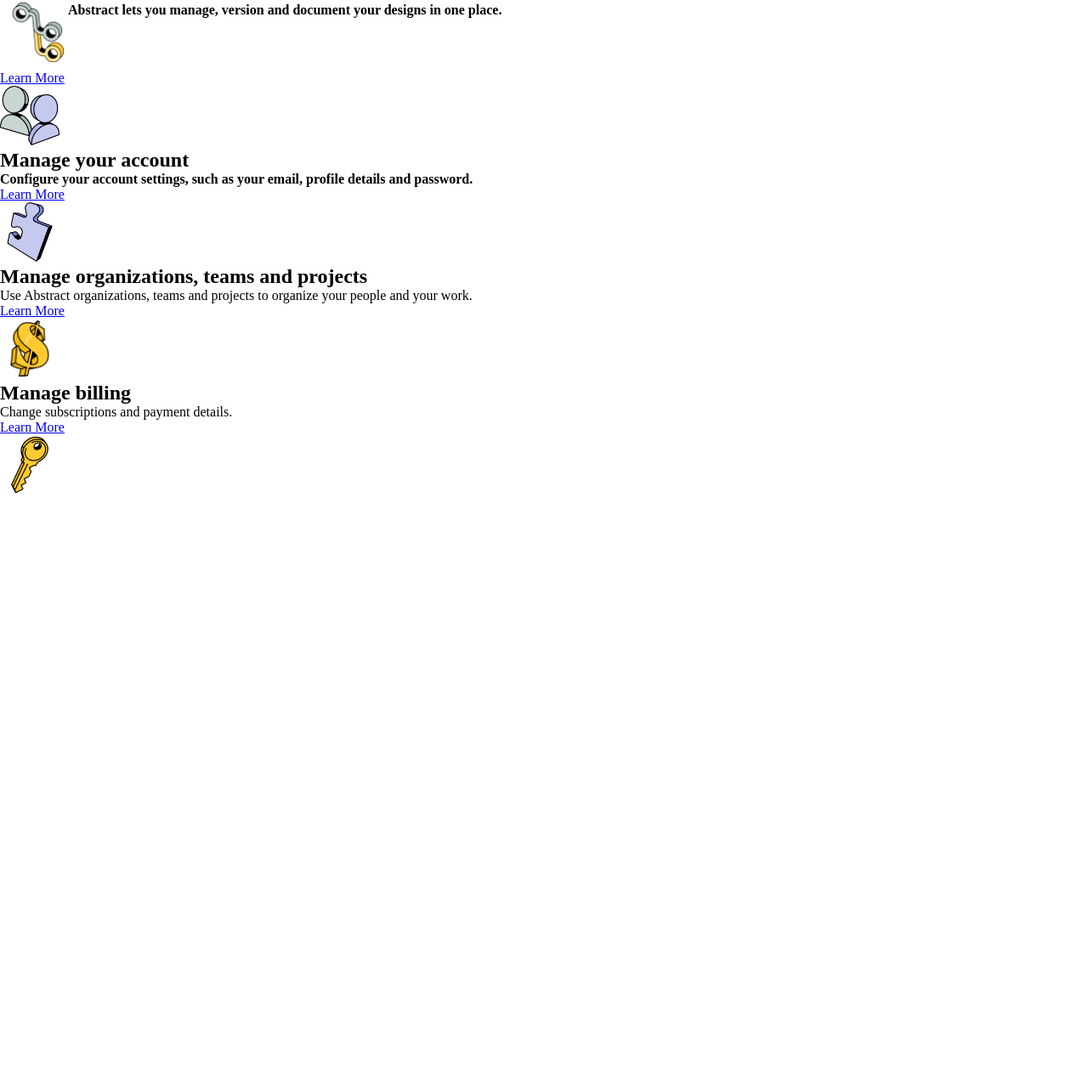
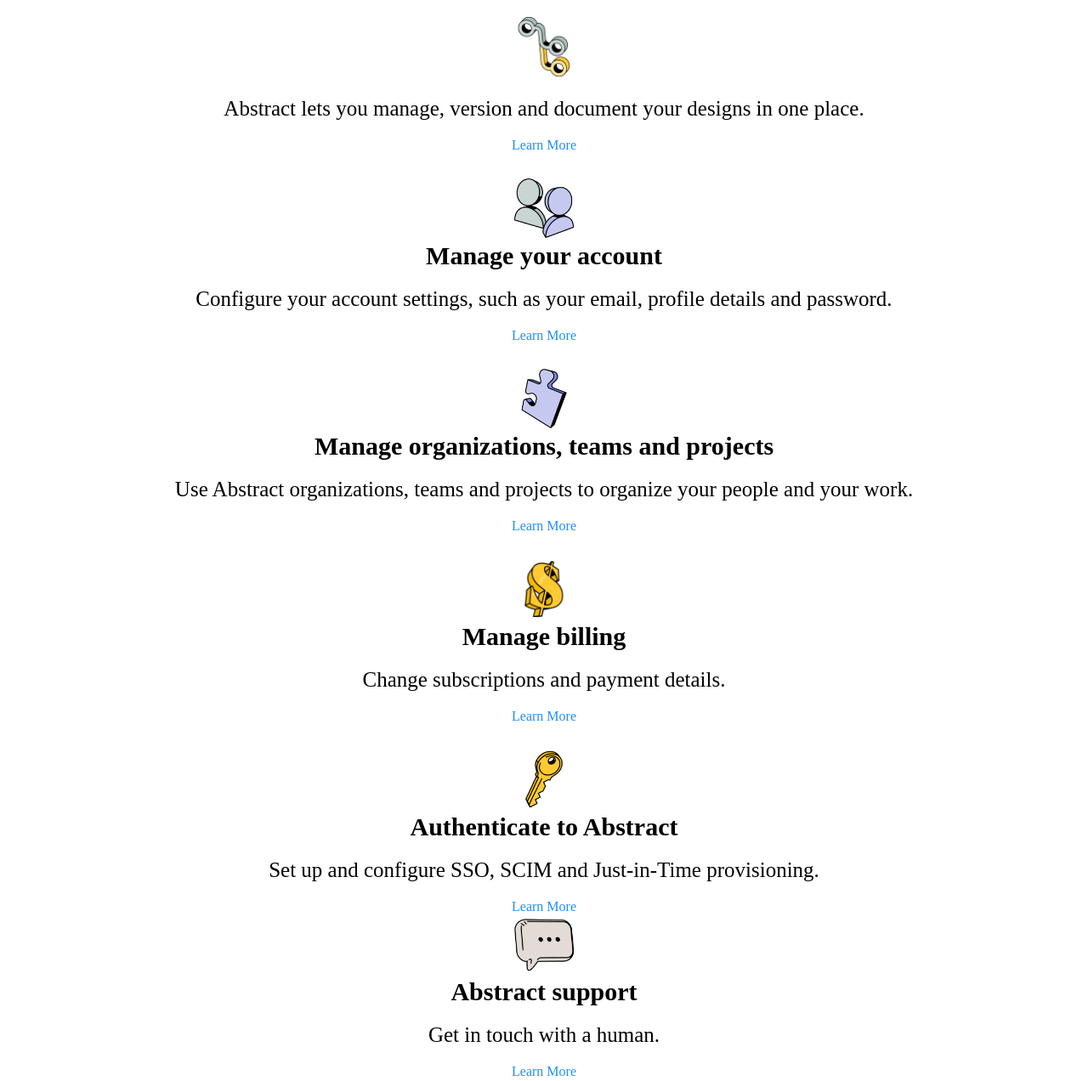
Before and after one commit to Joeblue100/abstract, a plain HTML site: page index.html in a window 1280 px wide. Shown: the part 213-1485 px from the top of the page at 85% size. Before the commit the page ends 800 px from the top, so only its background shows below. Drawn offline with Linux system fonts and the light colour scheme.

Commit message:
initial commit

```diff
--- a/index.html
+++ b/index.html
@@ -28,15 +28,16 @@
                     <p>Abstract lets you manage, version and document your
                     designs in one place.
                     </p>
+                    <a href="#" class="sapa">Learn More</a>
                 </div>
-                <a href="#">Learn More</a>
+
                 <div class="manage-your-account">
                     <img src="abs2.png">
                     <h2>Manage your account</h2>
                     <p>Configure your account settings, such as your
                         email, profile details and password.
                     </p>
-                    <a href="#">Learn More</a>
+                    <a href="#" class="sapa">Learn More</a>
                 </div>
             </div>
             <div class="orgs-and-bills">
@@ -46,14 +47,14 @@
                     <p>Use Abstract organizations, teams and projects
                         to organize your people and your work.
                     </p>
-                    <a href="#">Learn More</a>
+                    <a href="#" class="sapa">Learn More</a>
 
                 </div>
                 <div class="manage-bills">
                     <img src="abs4.png">
                     <h2>Manage billing</h2>
                     <p>Change subscriptions and payment details.</p>
-                    <a href="#">Learn More</a>
+                    <a href="#" class="sapa">Learn More</a>
                 </div>
             </div>
             <div class="authen-and-support">
@@ -63,18 +64,19 @@
                     <p>Set up and configure SSO, SCIM and
                         Just-in-Time provisioning.
                     </p>
-                    <a href="#">Learn More</a>
+                    <a href="#" class="sapa">Learn More</a>
                 </div>
                 <div class="support">
                     <img src="abs6.png">
                     <h2>Abstract support</h2>
                     <p>Get in touch with a human.</p>
-                    <a href="#">Learn More</a>
+                    <a href="#" class="sapa">Learn More</a>
                 </div>
             </div>
 
         </div>
             <div class="body-part-3">
+                <div class="float-1">
                     <div class="abs">
                         <h2>Abstract</h2>
                         <a href="#">Start Trial</a>
@@ -85,9 +87,12 @@
                         <h2>Resources</h2>
                         <a href="#">Blog</a>
                         <a href="#">Help Center</a>
-                    <a href="#">Release Notes</a>
+                        <a href="#">Release</a>
+                        <a href="#">Notes</a>
                         <a href="#">Status</a>
                     </div>
+                </div>
+                <div class="float-2">
                     <div class="community">
                         <h2>Community</h2>
                         <a href="#">Twitter</a>
@@ -104,6 +109,7 @@
                         <h5>Contact Us</h5>
                         <a href="#">info@abstract.com</a>
                     </div>
+                </div>
 
             </div>
     </div>
--- a/style.css
+++ b/style.css
@@ -5,8 +5,10 @@
     overflow-x: hidden;
 }
 .container{
-    height: 100vh;
+    width: 100vw;
     overflow: hidden;
+    text-align: center;
+    margin: 0 auto;
 }
 
 img{
@@ -15,6 +17,7 @@
 .headers{
     background: black;
     padding: 20px 10px;
+    font-size: 25px;
 }
 .first-header a{
     text-decoration: none;
@@ -28,7 +31,7 @@
     padding-bottom: 20px;
 }
 .body-part-1 h1{
-    font-size: 15px;
+    font-size: 30px;
     padding: 20px 20px;
     font-weight: bold;
 }
@@ -36,19 +39,68 @@
     padding: 6px 2px;
     margin-left: 20px;
     margin-bottom: 20px;
+    width: 80%;
 }
 .body-part-2{
     background: white;
     margin-top: 20px;
 }
-.use-and-manage h2{
-    font-weight: bold;
+.container h2{
+    font-size: 30px;
 }
-.use-and-manage p{
-    font-weight: bold;
+.container p{
+    font-size: 25px;
+    padding: 20px 20px;
 }
-.using-abstract{
+.sapa{
+    text-decoration: none;
+    color: dodgerblue;
+}
+.sapa:hover{
+    text-decoration: underline;
+}
+.using-abstract,
+.manage-your-account,
+.manage-orgs,
+.manage-bills,
+.authen-and-support,
+.support{
+    padding-bottom: 30px;
+}
+.body-part-3{
+    background: black;
+    color: white;
+    padding-top: 30px;
+    padding-bottom: 70px;
+}
+.body-part-3 a{
+    text-decoration: none;
+    color: white;
+}
+.body-part-3 a:hover{
+    text-decoration: underline;
+}
+.float-1{
     display: flex;
     flex-direction: row;
-    margin: 10px;
+    justify-content: space-between;
+    padding: 0 30px;
 }
+.abs a,
+.resources a{
+    display: block;
+    word-spacing: 3px;
+    padding: 2px 0;
+}
+.float-2{
+    display: flex;
+    flex-direction: row;
+    justify-content: space-between;
+    padding: 0 30px;
+}
+.community a,
+.company a{
+    display: block;
+    word-spacing: 3px;
+    padding: 2px 0;
+}
```
Lines whose indentation alone changed are shown as unchanged.
